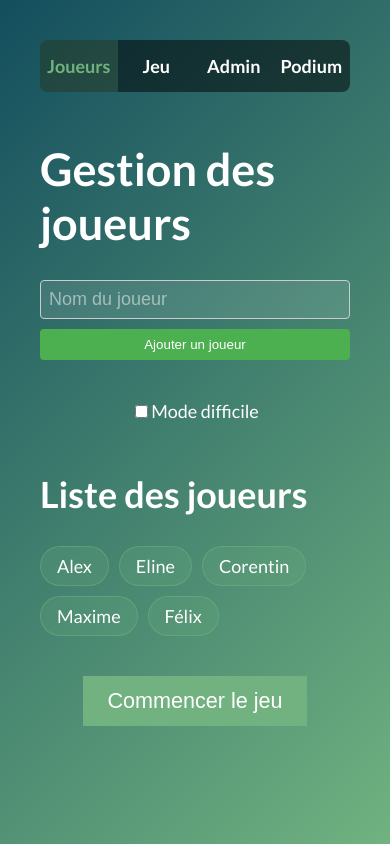
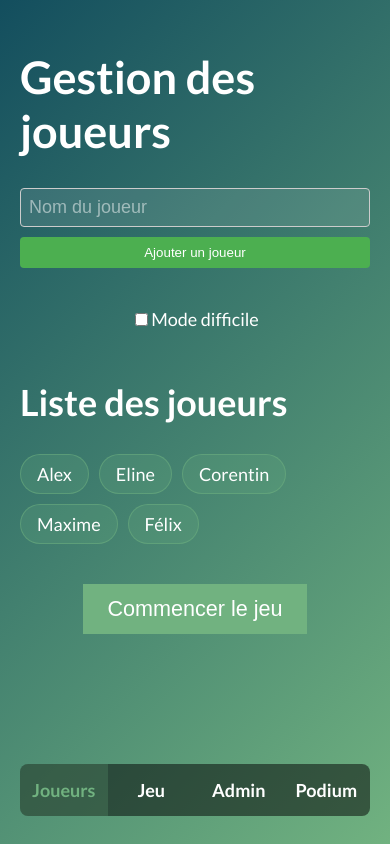
Before and after one commit to AlexandreGaultier/killer-game, a Vue app: page / in a window 390 px wide. Built offline with nearby package versions, Linux system fonts and the light colour scheme.

Commit message:
refacto of App.vue + fix navbar for mobile

```diff
--- a/src/App.vue
+++ b/src/App.vue
@@ -1,20 +1,21 @@
 <template>
-  <div id="app">
-    <nav>
-      <router-link to="/">Joueurs</router-link>
-      <router-link to="/game">Jeu</router-link>
-      <router-link to="/admin">Admin</router-link>
-      <router-link to="/podium">Podium</router-link>
+  <div id="container">
+    <nav class="navbar">
+      <router-link to="/" class="nav-item">Joueurs</router-link>
+      <router-link to="/game" class="nav-item">Jeu</router-link>
+      <router-link to="/admin" class="nav-item">Admin</router-link>
+      <router-link to="/podium" class="nav-item">Podium</router-link>
     </nav>
     <router-view></router-view>
   </div>
 </template>
 
 <script lang="ts">
-import { onMounted } from 'vue'
+import { defineComponent, onMounted } from 'vue'
 import { useGameStore } from './stores/gameStore'
 
-export default {
+export default defineComponent({
+  name: 'container',
   setup() {
     const gameStore = useGameStore()
 
@@ -22,38 +23,51 @@ export default {
       gameStore.loadFromLocalStorage()
     })
   }
-}
+})
 </script>
 
 <style>
 @import url('https://fonts.googleapis.com/css2?family=Lato:wght@400;700&display=swap');
+
+:root {
+  --primary-color: #71B280;
+  --secondary-color: #134E5E;
+  --text-color: #ffffff;
+  --background-color: rgba(0, 0, 0, 0.5);
+}
 
 body {
   margin: 0;
   padding: 0;
   font-family: 'Lato', sans-serif;
   font-size: 18px;
-  background: linear-gradient(135deg, #134E5E 0%, #71B280 100%);
-  color: #ffffff;
+  background: linear-gradient(135deg, var(--secondary-color) 0%, var(--primary-color) 100%);
+  color: var(--text-color);
   min-height: 100vh;
 }
 
-#app {
+#container {
   max-width: 1200px;
   margin: 0 auto;
   padding: 20px;
+  display: flex;
+  flex-direction: column;
+  min-height: calc(100vh - 3rem);
 }
 
-nav {
+.navbar {
+  position: sticky;
+  top: 0;
+  z-index: 1000;
   display: flex;
-  background-color: rgba(0, 0, 0, 0.5);
+  background-color: var(--background-color);
   border-radius: 8px;
   margin-bottom: 20px;
   overflow: hidden;
 }
 
-nav a {
-  color: #ffffff;
+.nav-item {
+  color: var(--text-color);
   text-decoration: none;
   font-weight: bold;
   transition: background-color 0.3s ease, color 0.3s ease;
@@ -62,27 +76,19 @@ nav a {
   padding: 15px 0;
 }
 
-nav a:hover,
-nav a.router-link-active {
+.nav-item:hover,
+.nav-item.router-link-active {
   background-color: rgba(113, 178, 128, 0.2);
-  color: #71B280;
+  color: var(--primary-color);
 }
 
-h1 {
-  font-size: 2.5em;
-}
-
-h2 {
-  font-size: 2em;
-}
-
-h3 {
-  font-size: 1.5em;
-}
+h1 { font-size: 2.5em; }
+h2 { font-size: 2em; }
+h3 { font-size: 1.5em; }
 
 button {
-  background-color: #71B280;
-  color: #ffffff;
+  background-color: var(--primary-color);
+  color: var(--text-color);
   border: none;
   padding: 12px 20px;
   cursor: pointer;
@@ -96,7 +102,7 @@ button:hover {
 input, select {
   background-color: rgba(255, 255, 255, 0.1);
   border: 1px solid rgba(255, 255, 255, 0.3);
-  color: #ffffff;
+  color: var(--text-color);
   padding: 10px;
   border-radius: 4px;
   font-size: 1em;
@@ -105,4 +111,24 @@ input, select {
 input::placeholder {
   color: rgba(255, 255, 255, 0.5);
 }
+
+@media (max-width: 768px) {
+  #container {
+    flex-direction: column-reverse;
+    justify-content: space-between;
+  }
+
+  .navbar {
+    position: sticky;
+    bottom: 0;
+    top: auto;
+    margin-top: 2rem;
+    margin-bottom: 0;
+    border-radius: 8px 8px 8px 8px;
+  }
+
+  router-view {
+    flex-grow: 1;
+  }
+}
 </style>
```
